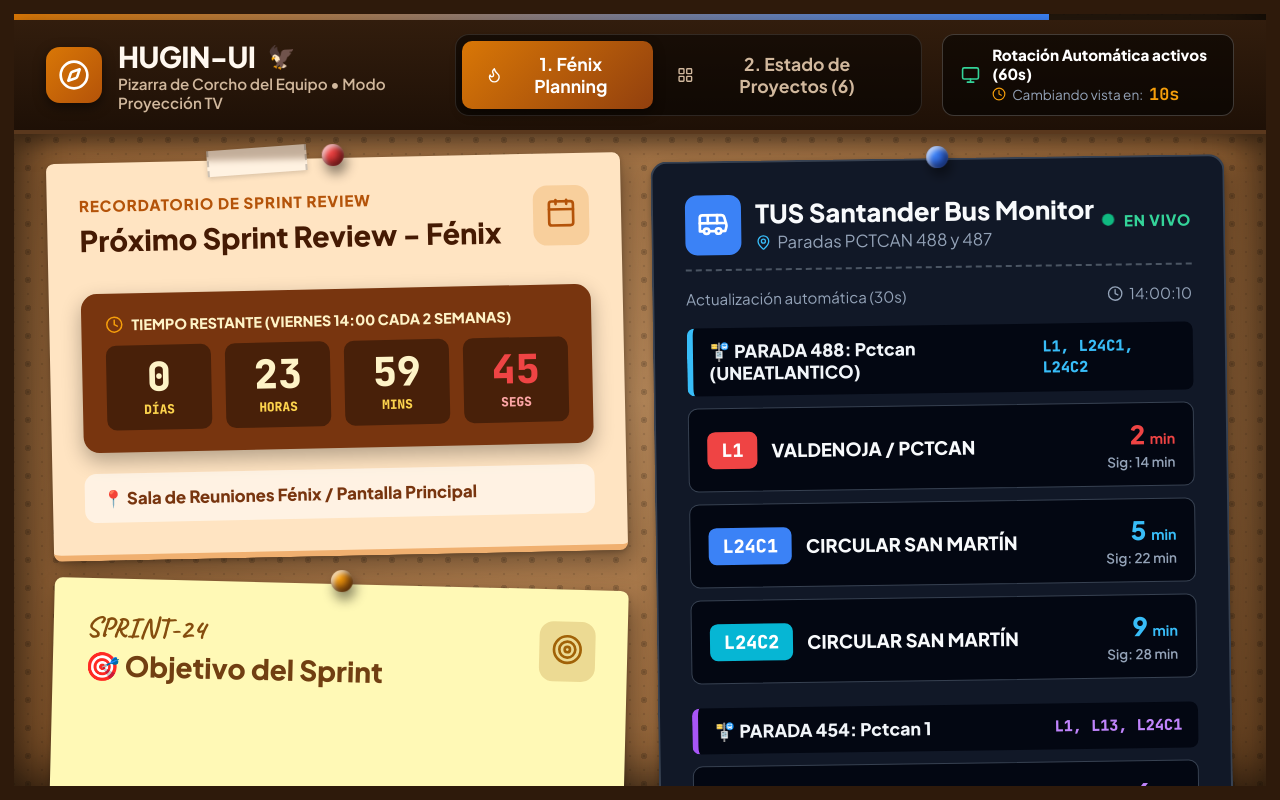
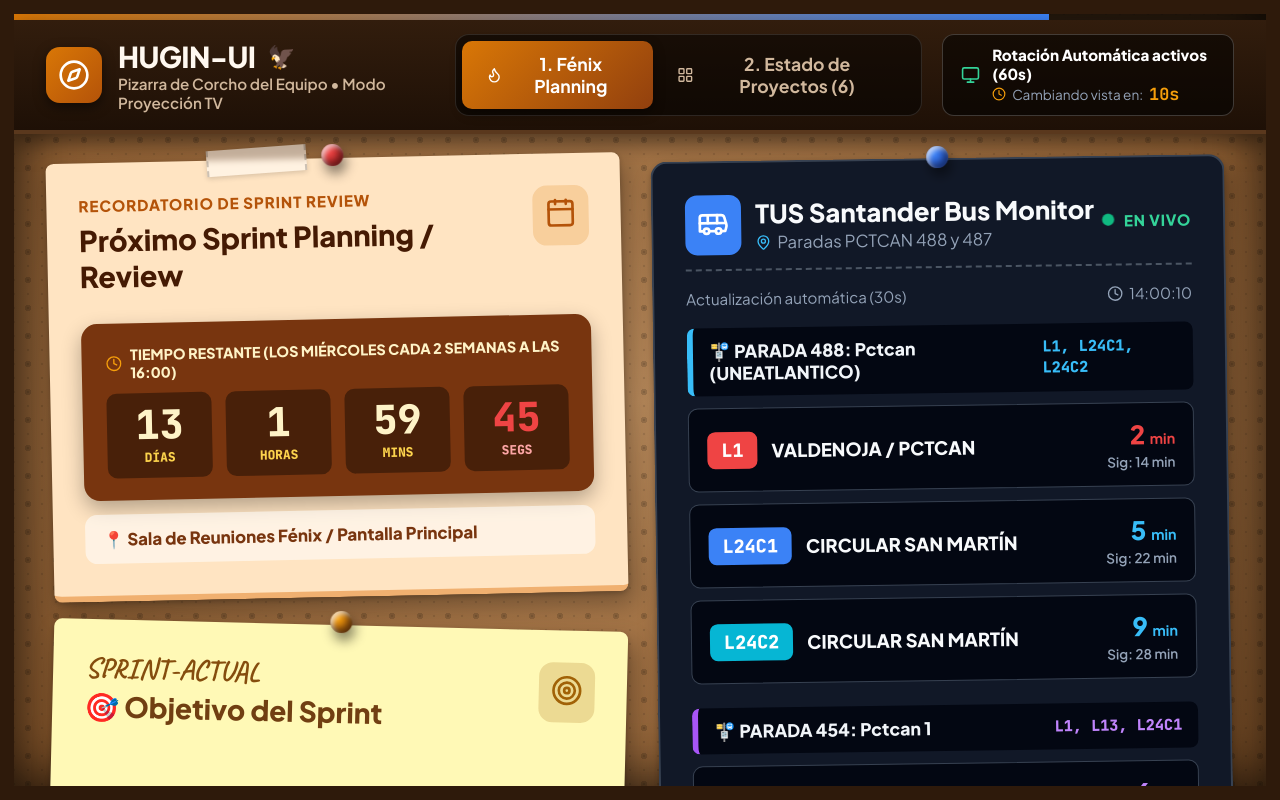
Before and after one commit to TheMoys/hugin-ui, a React (Vite) app: page / in a window 1280 px wide. Built offline with nearby package versions, Linux system fonts and the light colour scheme; no server answers.

Commit message:
feat: update sprint review schedule and initial project data, add new status badges, and change docker port mapping to 8096

```diff
--- a/docker-compose.yml
+++ b/docker-compose.yml
@@ -5,5 +5,5 @@
       dockerfile: Dockerfile
     container_name: hugin-ui
     ports:
-      - "8080:80"
+      - "8096:80"
     restart: always
--- a/src/components/FenixPlanning.jsx
+++ b/src/components/FenixPlanning.jsx
@@ -58,7 +58,7 @@
           {/* Countdown Box */}
           <div style={{ background: '#78350f', color: '#fff', padding: '22px 24px', borderRadius: '16px', margin: '14px 0', boxShadow: '0 8px 20px rgba(0,0,0,0.3)' }}>
             <div style={{ fontSize: '0.9rem', color: '#fef3c7', textTransform: 'uppercase', fontWeight: 800, marginBottom: '12px', display: 'flex', alignItems: 'center', gap: '8px' }}>
-              <Clock size={18} color="#f59e0b" /> TIEMPO RESTANTE (VIERNES 14:00 CADA 2 SEMANAS)
+              <Clock size={18} color="#f59e0b" /> TIEMPO RESTANTE ({review.scheduleText ? review.scheduleText.toUpperCase() : 'MIÉRCOLES 16:00 CADA 2 SEMANAS'})
             </div>
             <div style={{ display: 'grid', gridTemplateColumns: 'repeat(4, 1fr)', gap: '14px', textAlign: 'center', fontFamily: 'var(--font-mono)' }}>
               <div style={{ background: 'rgba(0,0,0,0.4)', padding: '12px 8px', borderRadius: '10px' }}>
--- a/src/components/ProjectCard.jsx
+++ b/src/components/ProjectCard.jsx
@@ -16,6 +16,10 @@
     switch (status) {
       case 'en_progreso':
         return { label: 'En Progreso 🟢', className: 'badge-en_progreso' };
+      case 'en_desarrollo':
+        return { label: 'En Desarrollo 🚀', className: 'badge-en_progreso' };
+      case 'soporte':
+        return { label: 'Solo Soporte 🛠️', className: 'badge-en_revision' };
       case 'en_revision':
         return { label: 'En Revisión 🟡', className: 'badge-en_revision' };
       case 'completado':
--- a/src/data/initialData.js
+++ b/src/data/initialData.js
@@ -1,92 +1,88 @@
-// Calculate next Friday at 14:00:00 CEST
-const getNextSprintFriday = () => {
-  const now = new Date();
-  // Target Friday 14:00 (Tomorrow, Sept 18 2026)
-  const target = new Date(now);
-  target.setDate(now.getDate() + 1); // Tomorrow Friday
-  target.setHours(14, 0, 0, 0);
+// Calculate next Sprint Planning / Review (Wednesday, Sept 30 2026 at 16:00:00)
+const getNextSprintReview = () => {
+  const target = new Date('2026-09-30T16:00:00');
   return target.toISOString();
 };
 
 export const INITIAL_REVIEW = {
   id: 'review-1',
-  title: 'Próximo Sprint Review - Fénix',
-  targetDate: getNextSprintFriday(),
-  scheduleText: 'Todos los viernes cada 2 semanas a las 14:00',
+  title: 'Próximo Sprint Planning / Review',
+  targetDate: getNextSprintReview(),
+  scheduleText: 'Los miércoles cada 2 semanas a las 16:00',
   location: 'Sala de Reuniones Fénix / Pantalla Principal'
 };
 
 export const INITIAL_SPRINT_GOAL = {
   id: 'sprint-goal-1',
-  code: 'SPRINT-24',
+  code: 'SPRINT-ACTUAL',
   title: '🎯 Objetivo del Sprint',
-  description: 'Despliegue de la versión inicial de Hugin-UI para proyección en pantalla con información de proyectos y monitoreo TUS Santander en directo para las paradas 488 y 487 del PCTCAN.',
+  description: 'Lanzar una primera aproximación del proyecto MAHINE y actualizar la base de datos de NUTRIX nuevo para incluir diferentes fuentes de alimentos.',
 };
 
 export const INITIAL_PROJECTS = [
   {
     id: 'proj-1',
-    code: 'HUGIN-UI',
-    title: 'Hugin-UI Dashboard',
-    version: 'v1.4.0',
+    code: 'NUTRIX',
+    title: 'NUTRIX',
+    version: 'v1.1.0',
     status: 'en_progreso',
-    lastUpdate: '16 Sep 2026',
-    nextDeploy: '18 Sep 2026 (Mañana)',
-    color: 'yellow',
+    lastUpdate: '31/06/2026',
+    nextDeploy: '02/10/2026',
+    color: 'mint',
     rotation: -1.5,
   },
   {
     id: 'proj-2',
-    code: 'FENIX-CORE',
-    title: 'Fénix Core API',
-    version: 'v2.1.0-rc2',
+    code: 'MLS',
+    title: 'MLS',
+    version: 'OJS 3.4',
     status: 'en_progreso',
-    lastUpdate: '15 Sep 2026',
-    nextDeploy: '25 Sep 2026',
-    color: 'mint',
+    lastUpdate: '06/2025',
+    nextDeploy: '12/2026',
+    color: 'blue',
     rotation: 1.2,
   },
   {
     id: 'proj-3',
-    code: 'TUS-BOT',
-    title: 'Bot TUS Santander Alerts',
-    version: 'v1.0.4',
-    status: 'completado',
-    lastUpdate: '14 Sep 2026',
-    nextDeploy: '20 Sep 2026',
-    color: 'blue',
+    code: 'NUTRIX-LEG',
+    title: 'Nutrix Legacy',
+    version: 'BD Sync',
+    status: 'en_progreso',
+    lastUpdate: '03/09/2026 (BD)',
+    nextDeploy: 'Por definir (BD)',
+    color: 'amber',
     rotation: -2.0,
   },
   {
     id: 'proj-4',
-    code: 'GIS-PCTCAN',
-    title: 'Mapeo GIS PCTCAN',
-    version: 'v0.8.5',
-    status: 'bloqueado',
-    lastUpdate: '10 Sep 2026',
-    nextDeploy: '02 Oct 2026',
-    color: 'pink',
+    code: 'RESID-LEG',
+    title: 'Residencia Legacy',
+    version: 'v1.5.126',
+    status: 'soporte',
+    lastUpdate: 'Soporte activo',
+    nextDeploy: 'Solamente soporte',
+    color: 'yellow',
     rotation: 1.8,
   },
   {
     id: 'proj-5',
-    code: 'CT-METRICS',
-    title: 'CT Metrics Engine',
-    version: 'v0.9.0',
-    status: 'planificado',
-    lastUpdate: '12 Sep 2026',
-    nextDeploy: '09 Oct 2026',
-    color: 'amber',
+    code: 'RESID-NUEVO',
+    title: 'Residencia Nuevo',
+    version: 'Entregable 5',
+    status: 'en_progreso',
+    lastUpdate: 'Entregable 5',
+    nextDeploy: '10/2026 (Tentativo)',
+    color: 'pink',
     rotation: -1.0,
   },
   {
     id: 'proj-6',
-    code: 'AUTH-NOTIF',
-    title: 'Servicio Notificaciones Telegram',
-    version: 'v1.2.1',
-    status: 'completado',
-    lastUpdate: '08 Sep 2026',
-    nextDeploy: '15 Oct 2026',
+    code: 'MAHINE',
+    title: 'MAHINE',
+    version: 'v0.1.0 (Dev)',
+    status: 'en_desarrollo',
+    lastUpdate: 'En desarrollo...',
+    nextDeploy: '30/09/2026 (Tentativo)',
     color: 'mint',
     rotation: 2.2,
   }
```
